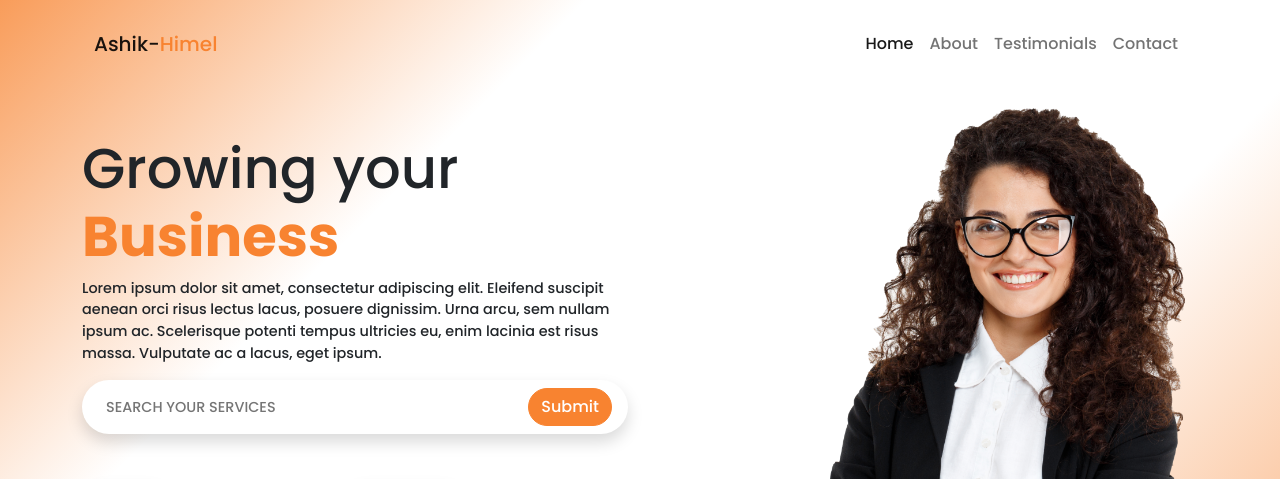
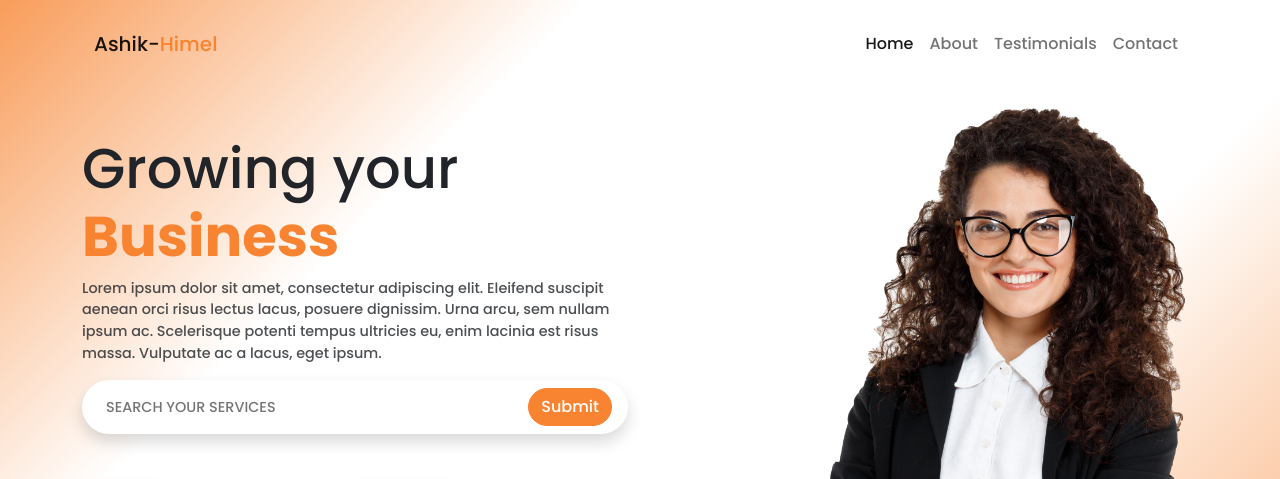
Before and after one commit to Ashik-Himel/Responsive-Single-Page-4, a plain HTML site: page index.html in a window 1280 px wide. Shown: the top 479 px of the page. Drawn offline with nearby package versions, Linux system fonts and the light colour scheme.

Commit message:
Update style.css

```diff
--- a/style.css
+++ b/style.css
@@ -20,7 +20,7 @@ textarea {resize: none;}
 .btn-primary:hover {background-color: var(--secondary-color); border-color: var(--secondary-color);}
 .site-logo span {color: var(--primary-color);}
 .display-4 span {display: block; font-family: "Poppins Bold"; color: var(--primary-color);}
-.paragraph {font-size: 0.9rem;}
+.paragraph {font-size: 0.9rem; opacity: 0.8;}
 .icon-group {display: grid; grid-template-columns: 45% 45%; gap: 15px;}
 .icon-group img {height: 50px;}
 .hero-image {z-index: 1;}
```
